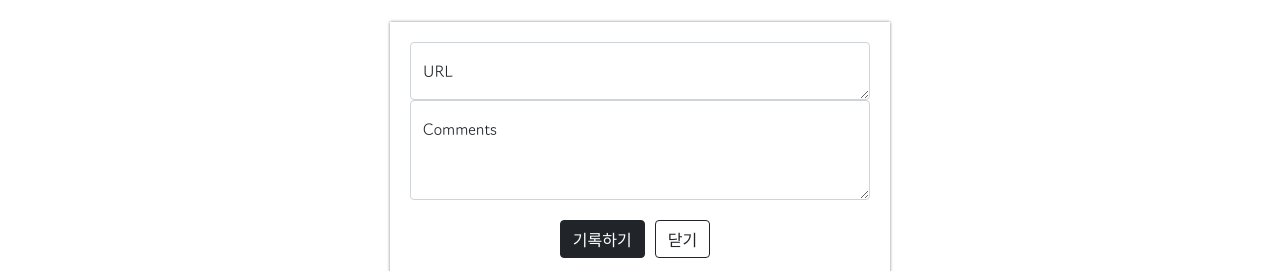
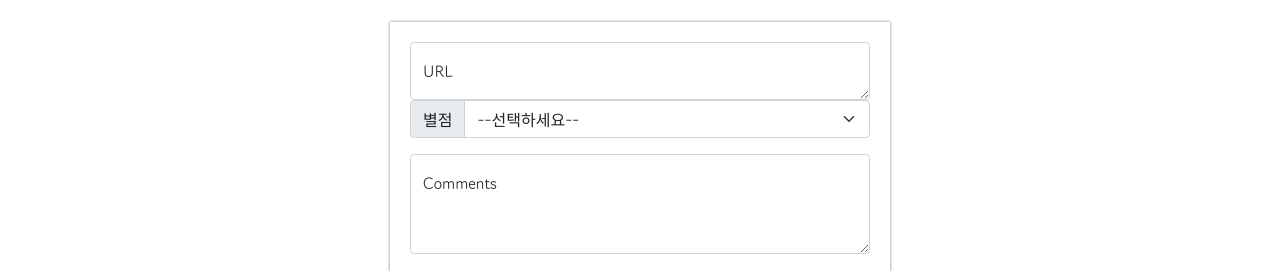
Before and after one commit to KoraenDavid/mypage, a plain HTML site: page index.html in a window 1280 px wide. Shown: the part 272-543 px from the top of the page. Drawn offline with nearby package versions, Linux system fonts and the light colour scheme.

Commit message:
Update index.html

```diff
--- a/index.html
+++ b/index.html
@@ -103,6 +103,14 @@
 
             margin-right: 10px;
         }
+
+
+        .input-group mb-3{
+
+            margin-top: 20px;
+
+            padding-top: 20px;
+        }
     </style>
 
 </head>
@@ -121,6 +129,20 @@
             <textarea class="form-control" placeholder="Leave a comment here" id="floatingTextarea"></textarea>
             <label for="floatingTextarea">URL</label>
         </div>
+
+
+
+        <div class="input-group mb-3">
+            <label class="input-group-text" for="inputGroupSelect01">별점</label>
+            <select class="form-select" id="inputGroupSelect01">
+              <option selected>--선택하세요--</option>
+              <option value="1">⭐</option>
+              <option value="2">⭐⭐</option>
+              <option value="3">⭐⭐⭐</option>
+            </select>
+          </div>
+
+
 
         <div class="form-floating">
             <textarea class="form-control" placeholder="Leave a comment here" id="floatingTextarea2"
```
